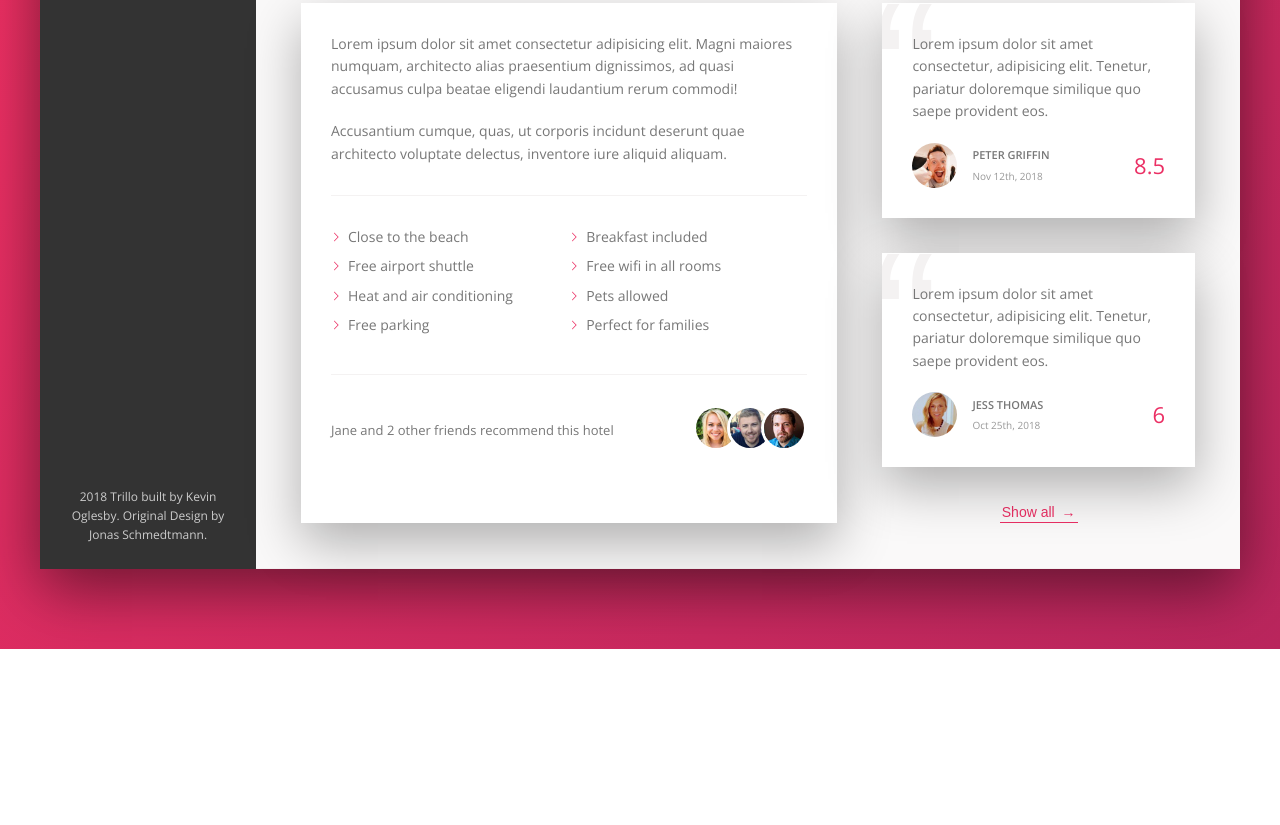
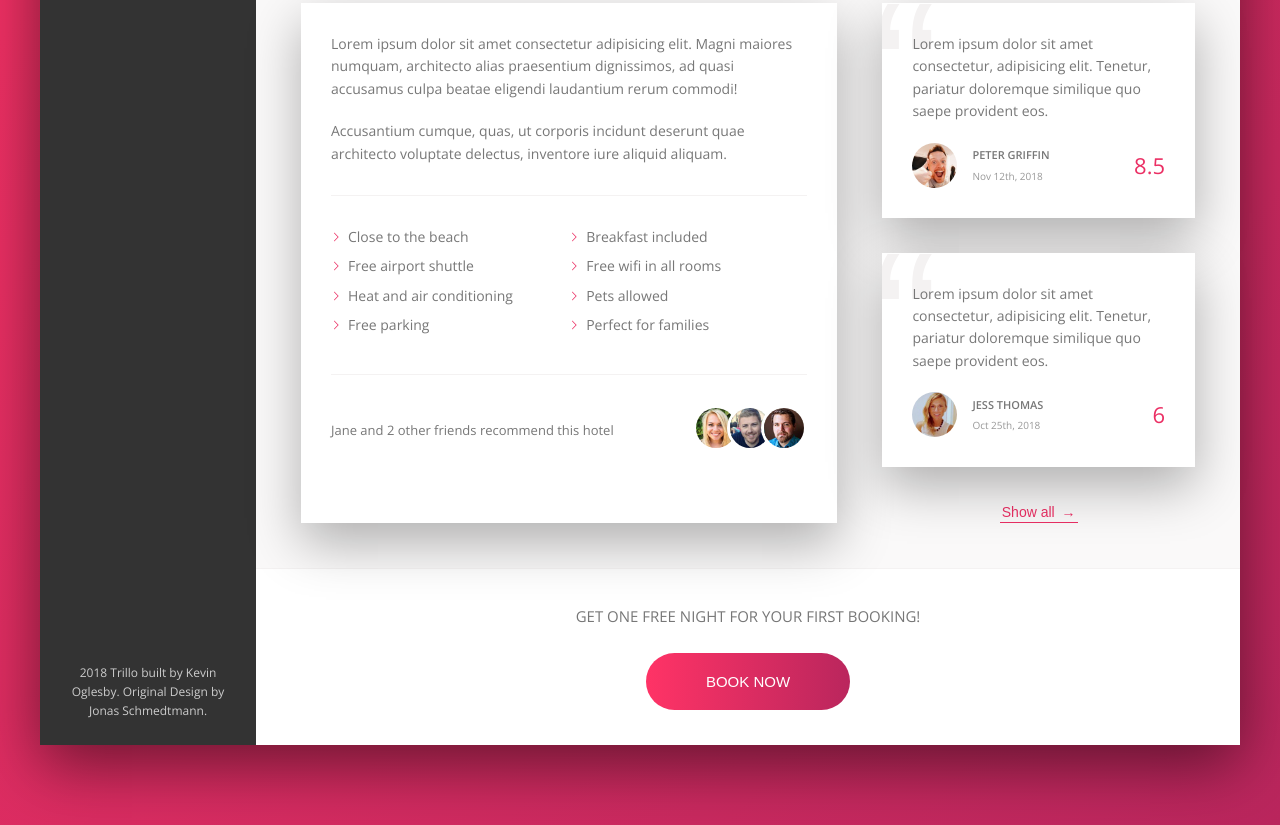
Before and after one commit to koglesby/trillo, a website: page index.html in a window 1280 px wide. Shown: the part 644-1469 px from the top of the page. Before the commit the page ends 1293 px from the top, so only its background shows below. Drawn offline with nearby package versions, Linux system fonts and the light colour scheme.

Commit message:
build call to action section

```diff
--- a/index.html
+++ b/index.html
@@ -238,6 +238,16 @@
               <button class="btn-inline">Show all <span> &rarr; </span></button>
             </div>
           </div>
+          <div class="cta">
+            <h2 class="cta__book-now">
+              Get one free night for your first booking!
+            </h2>
+
+            <button class="btn">
+              <span class="btn__visible">Book now</span>
+              <span class="btn__invisible"> Only 4 rooms left! </span>
+            </button>
+          </div>
         </main>
       </div>
     </div>
--- a/sass/_components.scss
+++ b/sass/_components.scss
@@ -439,3 +439,71 @@
     z-index: 1;
   }
 }
+
+.cta {
+  padding: 3.5rem 0;
+  text-align: center;
+
+  &__book-now {
+    font-size: 1.5rem;
+    font-weight: 300;
+    text-transform: uppercase;
+    margin-bottom: 2.5rem;
+  }
+}
+
+.btn {
+  font-size: 1.5rem;
+  font-weight: 300;
+  border: none;
+  border-radius: 100px;
+  text-transform: uppercase;
+  background-image: linear-gradient(
+    to right,
+    var(--color-primary-light),
+    var(--color-primary-dark)
+  );
+  color: #fff;
+  position: relative;
+  overflow: hidden;
+  cursor: pointer;
+
+  & > * {
+    display: inline-block;
+    height: 100%;
+    width: 100%;
+    transition: all 0.2s;
+  }
+
+  &__visible {
+    padding: 2rem 6rem;
+  }
+
+  &__invisible {
+    position: absolute;
+    padding: 2rem 0;
+    left: 0;
+    top: -100%;
+  }
+
+  &:hover {
+    background-image: linear-gradient(
+      to left,
+      var(--color-primary-light),
+      var(--color-primary-dark)
+    );
+  }
+
+  &:hover &__visible {
+    transform: translateY(100%);
+  }
+
+  &:hover &__invisible {
+    top: 0;
+  }
+
+  &:focus {
+    outline: none;
+    animation: pulsate 1s infinite;
+  }
+}
```
Also changed, not shown: css/style.css.
